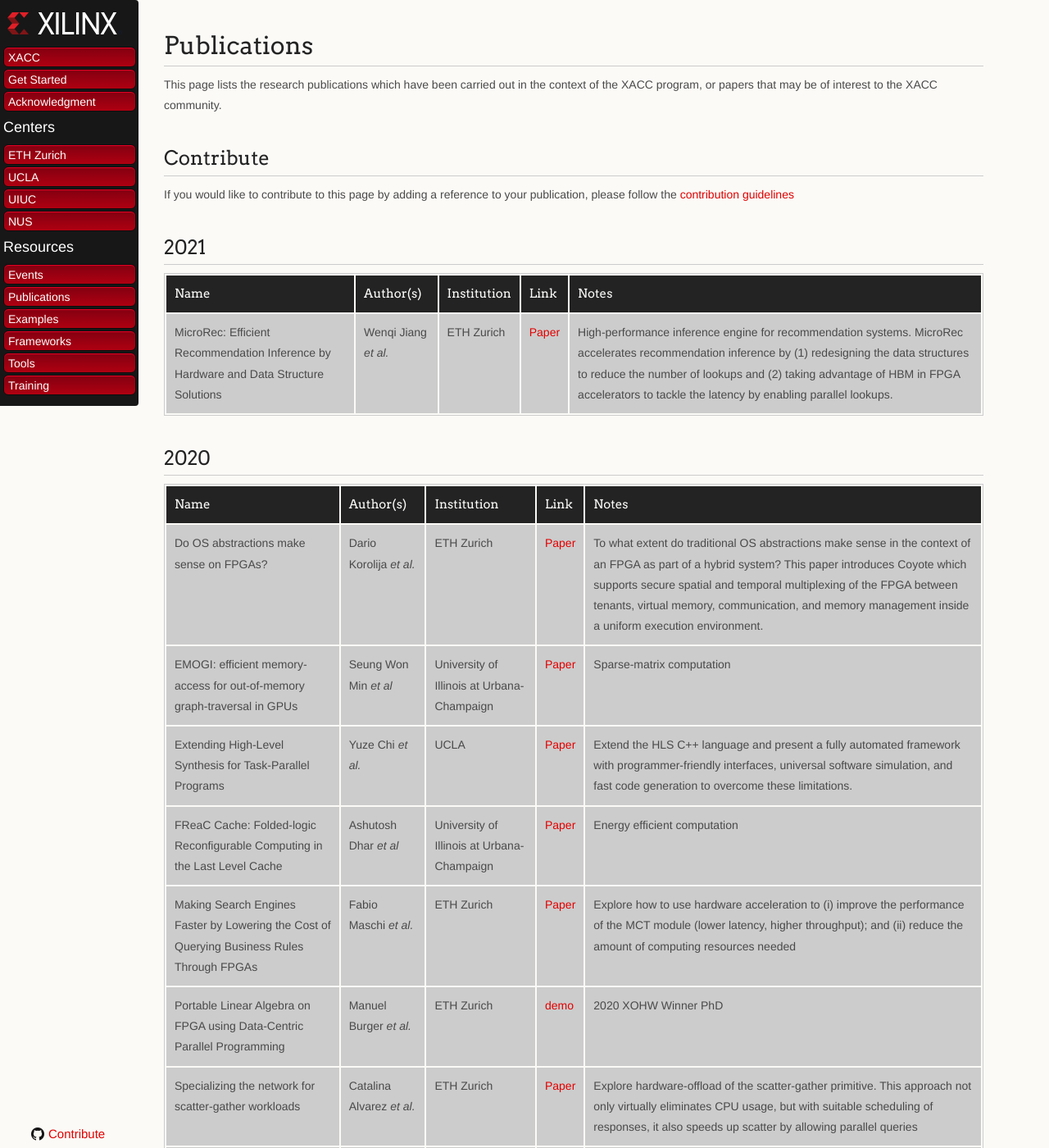
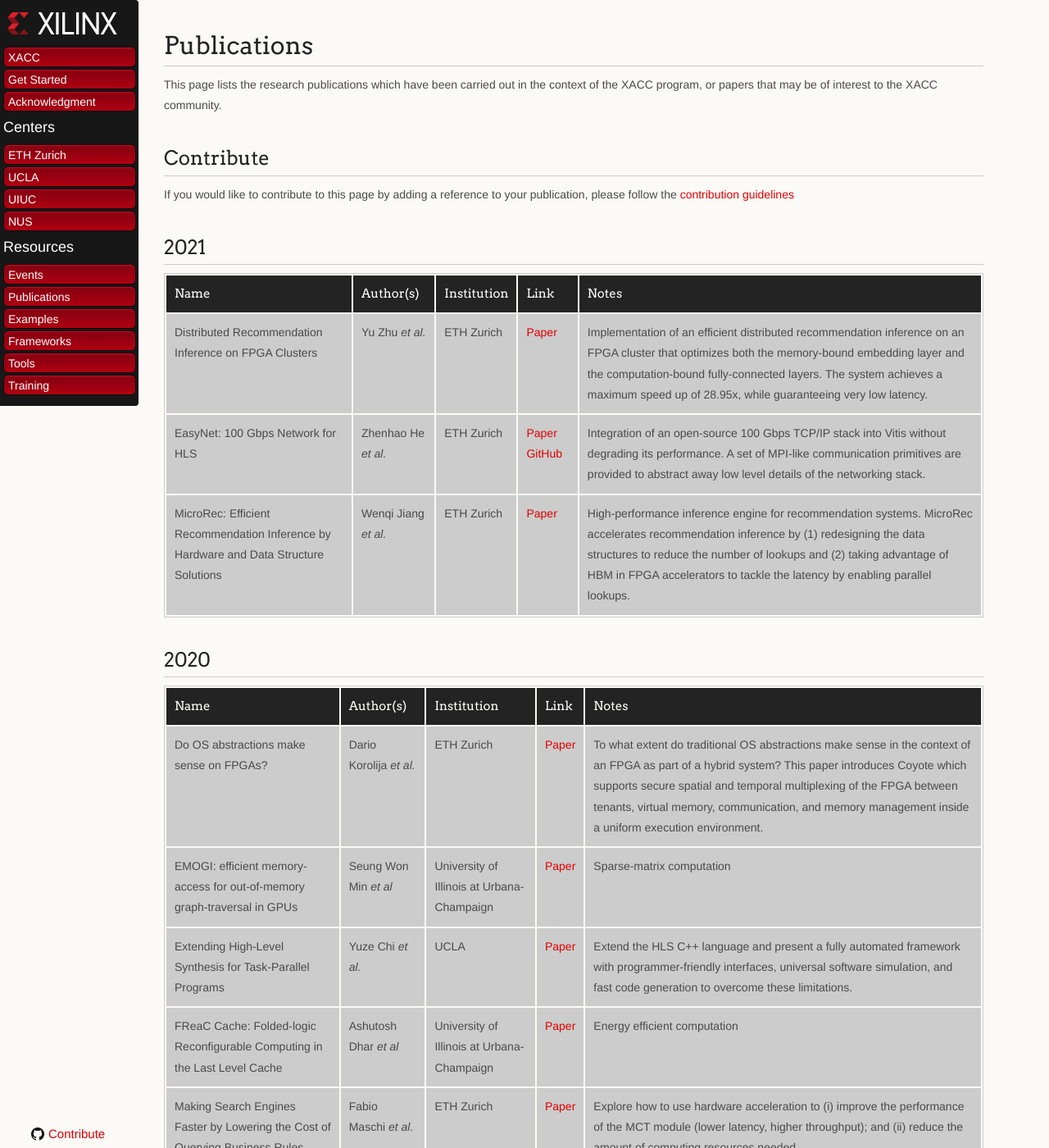
Before and after one commit to Xilinx/xacc, a Jekyll site: the page built from docs/publications.md, in a window 1280 px wide and 1400 px high. Shown: the whole window at 82% size. Built offline with Jekyll 4.4.1, drawn with Linux system fonts in a browser that asks for light colours; our own code applies the rules of GitHub Pages for plain Markdown files; some of the changed text lies outside the part shown.

Commit message:
Add ETH Zurich FPL21 publications

```diff
--- a/docs/publications.md
+++ b/docs/publications.md
@@ -10,6 +10,8 @@
 
 | Name | Author(s) | Institution |Link | Notes |
 |------|-----------|-------------|-----|-------|
+| Distributed Recommendation Inference on FPGA Clusters | Yu Zhu *et al.* | ETH Zurich | [Paper](https://www.research-collection.ethz.ch/handle/20.500.11850/485145) | Implementation of an efficient distributed recommendation inference on an FPGA cluster that optimizes both the memory-bound embedding layer and the computation-bound fully-connected layers. The system achieves a maximum speed up of 28.95x, while guaranteeing very low latency.  |
+| EasyNet: 100 Gbps Network for HLS | Zhenhao He *et al.* | ETH Zurich | [Paper](https://www.research-collection.ethz.ch/handle/20.500.11850/487920) [GitHub]( https://github.com/fpgasystems/Vitis_with_100Gbps_TCP-IP)  | Integration of an open-source 100 Gbps TCP/IP stack into Vitis without degrading its performance. A set of MPI-like communication primitives are provided to abstract away low level details of the networking stack. |
 | MicroRec: Efficient Recommendation Inference by Hardware and Data Structure Solutions | Wenqi Jiang *et al.* | ETH Zurich | [Paper](https://www.research-collection.ethz.ch/handle/20.500.11850/470540)  |  High-performance inference engine for recommendation systems. MicroRec accelerates recommendation inference by (1) redesigning the data structures to reduce the number of lookups and (2) taking advantage of HBM in FPGA accelerators to tackle the latency by enabling parallel lookups. |
 
 
```
Also changed, not shown: other parts of docs/publications.md (+2 -2 lines).
